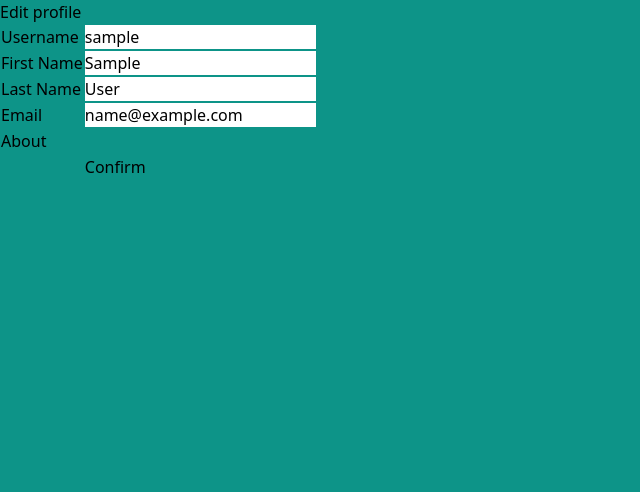
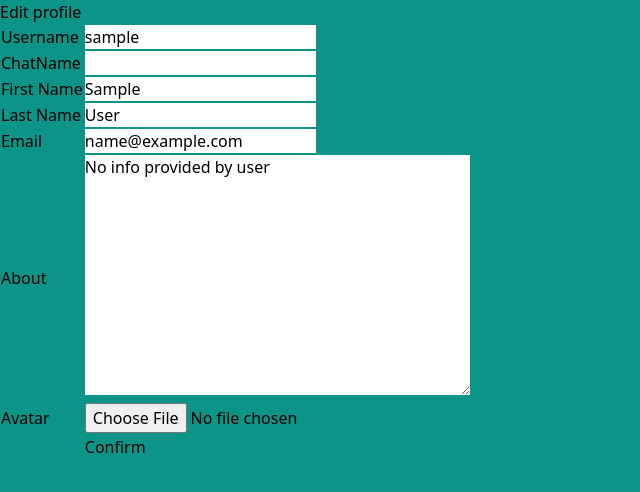
Before and after one commit to IvanDamNation/E6_simple_chat, a Django app: page /account/edit/ in a window 1280 px wide. Shown: the part 96-588 px from the top of the page, without its empty margins (0-640 px from the left). Run offline with Django 4.2, Linux system fonts and the light colour scheme; the visitor is signed in with stand-in values (Sample User, id 1); data comes from the database, SQL or seed files in the repository; parts of the project's set-up code (start-up, migrations or seed data) failed here and were passed over; some libraries are stand-ins or nearby versions.

Commit message:
Add functionality to edit user info

```diff
--- a/usersaccounts/forms.py
+++ b/usersaccounts/forms.py
@@ -7,7 +7,7 @@ from .models import ChatUser
 class ChatUserForm(forms.ModelForm):
     class Meta:
         model = ChatUser
-        fields = ('avatar', 'chat_username')
+        fields = ('avatar', 'chat_username', 'about')
 
 
 class UserFormUpd(forms.ModelForm):
--- a/usersaccounts/templates/usersaccounts/user_edit.html
+++ b/usersaccounts/templates/usersaccounts/user_edit.html
@@ -13,6 +13,10 @@
                 <td>{{ form.username }}</td>
             </tr>
             <tr>
+                <td>ChatName</td>
+                <td>{{ form_2.chat_username }}</td>
+            </tr>
+            <tr>
                 <td>First Name</td>
                 <td>{{ form.first_name }}</td>
             </tr>
@@ -26,7 +30,11 @@
             </tr>
             <tr>
                 <td>About</td>
-                <td>{{ form.about }}</td>
+                <td>{{ form_2.about }}</td>
+            </tr>
+            <tr>
+                <td>Avatar</td>
+                <td>{{ form_2.avatar }}</td>
             </tr>
             <tr>
                 <td></td>
--- a/usersaccounts/urls.py
+++ b/usersaccounts/urls.py
@@ -1,8 +1,8 @@
 from django.urls import path
 
-from .views import personal_page_view, ChatUserUpdateView
+from .views import personal_page_view, user_update_view
 
 urlpatterns = [
     path('profile/', personal_page_view, name='profile'),
-    path('edit/', ChatUserUpdateView.as_view(), name='edit_profile'),
+    path('edit/', user_update_view, name='edit_profile'),
 ]
--- a/usersaccounts/views.py
+++ b/usersaccounts/views.py
@@ -1,17 +1,29 @@
-from django.contrib.auth.mixins import LoginRequiredMixin
-from django.shortcuts import render
-from django.views.generic import UpdateView
+from django.contrib.auth.decorators import login_required
+from django.contrib.auth.models import User
+from django.shortcuts import render, get_object_or_404
 
 from .forms import ChatUserForm, UserFormUpd
 
 
-class ChatUserUpdateView(LoginRequiredMixin, UpdateView):
-    template_name = 'usersaccounts/user_edit.html'
-    form_class = UserFormUpd
-    success_url = '/'
+@login_required
+def user_update_view(request):
+    obj = get_object_or_404(User, pk=request.user.pk)
+    form = UserFormUpd(request.POST or None, instance=obj)
+    form_2 = ChatUserForm(request.POST or None)
 
-    def get_object(self, **kwargs):
-        return self.request.user
+    context = {
+        'form': form,
+        'form_2': form_2,
+        'object': obj
+    }
+    if all([form.is_valid(), form_2.is_valid()]):
+        form.save()
+        form_2.save()
+        # print('form', form.cleaned_data)
+        # print('form_2', form_2.cleaned_data)
+
+        context['message'] = 'Saved.'
+    return render(request, 'usersaccounts/user_edit.html', context)
 
 
 def personal_page_view(request):
```
